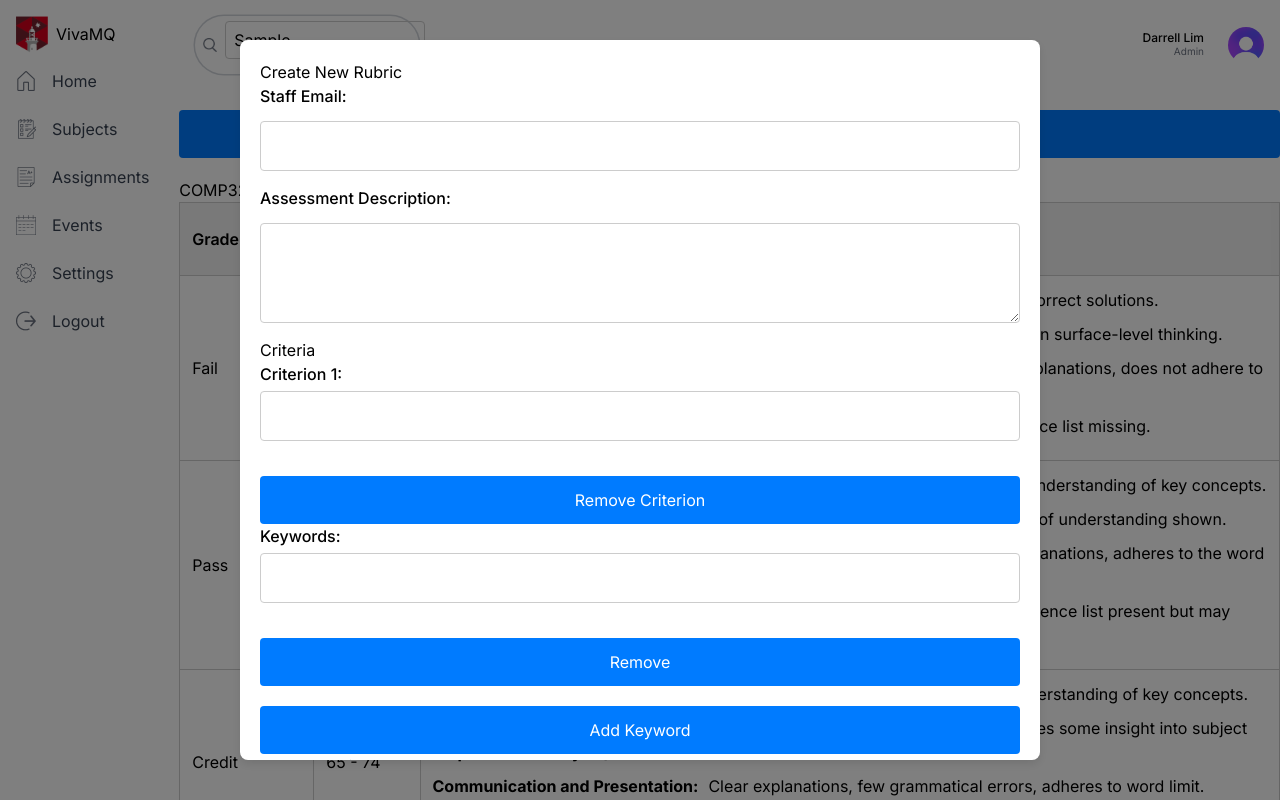
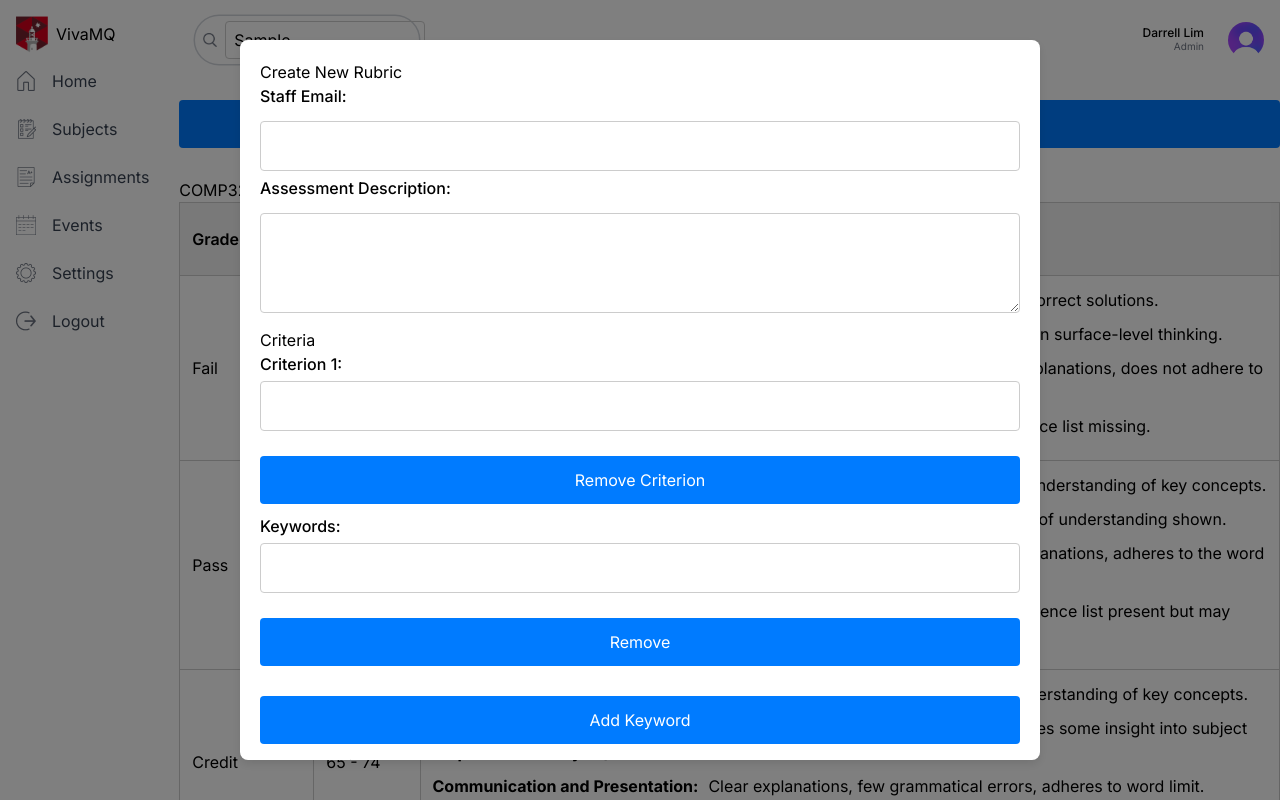
Before and after one commit to LynixGH/COMP4050_Churros, a Next.js app: page /dashboard/rubricGen in a window 1280 px wide. Both pictures are taken after typing "Sample" into the empty fields and a click on the button "Create New Rubric". Shown: the top 800 px of the page. Built offline with nearby package versions, Linux system fonts and the light colour scheme.

Commit message:
Fixed up spacing on rubric generation and edit pop up + alignment issues

```diff
--- a/src/app/styles/CreateRubricPopup.css
+++ b/src/app/styles/CreateRubricPopup.css
@@ -37,7 +37,7 @@ label {
 
 input, textarea {
   margin-top: 5px;
-  margin-bottom: 15px;
+  margin-bottom: 5px;
   padding: 12px;
   font-size: 16px;
   border: 1px solid #ccc;
@@ -60,6 +60,7 @@ button {
   cursor: pointer;
   font-size: 16px;
   width: 100%;
+  margin-bottom: 10px;
 }
 
 button:hover {
@@ -68,7 +69,7 @@ button:hover {
 
 /* Section Styling for better visual grouping */
 .criterion-section, .ulo-section {
-  margin-bottom: 25px;
+  margin-bottom: 20px;
 }
 
 .criterion-section h4, .ulo-section h4 {
```
Also changed, not shown: package.json (+4 -3 lines), 1 other file (tests, documents, lock files or other folders).
